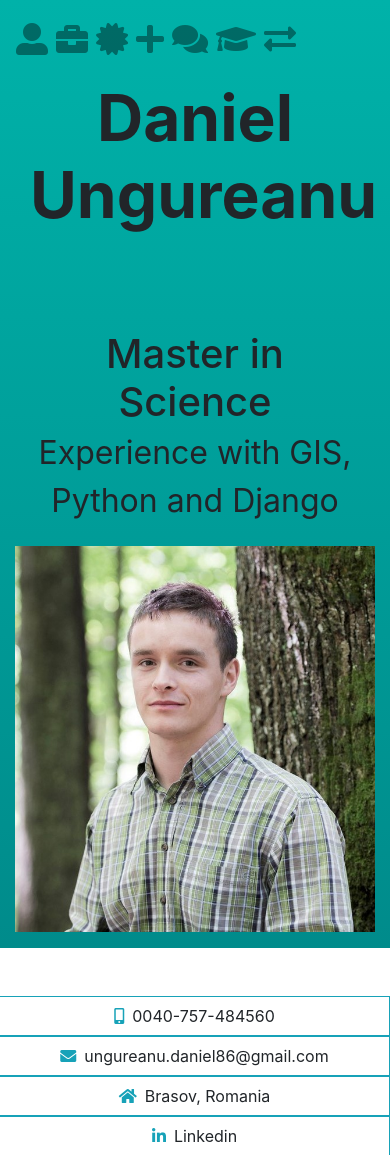
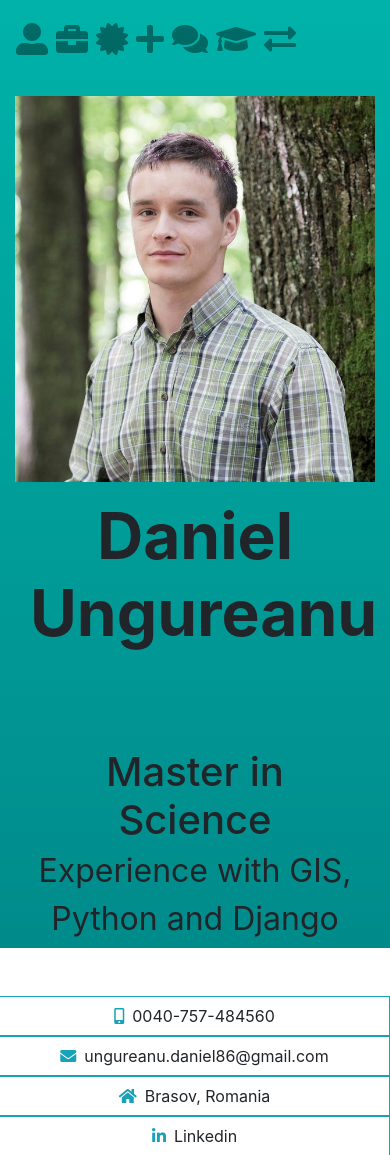
Before and after one commit to ungureanudaniel/resume1, a Django app: page / in a window 390 px wide. Shown: the top 1155 px of the page. Run offline with Django 3.2, Linux system fonts and the light colour scheme; some libraries are stand-ins or nearby versions.

Commit message:
Improved responsiveness of header

```diff
--- a/resumeapp/templates/resume1/home.html
+++ b/resumeapp/templates/resume1/home.html
@@ -46,10 +46,10 @@
 
     <div class="header row">
     <!-- navigation bar with icons-->
-      <nav class="navbar float-left col-lg-12 col-xl-1 d-flex" >
+      <nav class="navbar float-left justify-content-md-center col-sm-12 col-lg-1 d-flex" >
 
     <!-- navbar links -->
-        <ul class="navbar-nav align-self-start flex-xl-column flex-row d-flex">
+        <ul class="navbar-nav align-self-start flex-lg-column flex-row d-flex">
           <li class="nav-item list-unstyled">
             <a class="nav-link" href="#profile"><i class="fas fa-user-alt pr-2" title="Profile"></i></a>
           </li>
@@ -85,7 +85,10 @@
           </div>
         </div>
       -->
-      <div class="col-lg-12 col-xl-7 order-sm-3 align-self-center">
+      <div class="headshot text-center order-sm-2 col-lg-4 mb-3 mt-3">
+        <img class="text-info img-fluid m-0 p-0"; src="{% static 'images/EU.jpg' %}" alt="Daniel Ungureanu">
+      </div>
+      <div class="col-md-12 col-lg-7 order-sm-3 align-self-center">
         <div class="col name align-self-center">
           <h2 class="text-center">Daniel Ungureanu</h2>
         </div>
@@ -93,10 +96,6 @@
           <h2 class="text-center">Master in Science<br><small>Experience with GIS, Python and Django</small></h2>
         </div>
       </div>
-      <div class="headshot text-center order-sm-2 col-xl-4 mb-3 mt-3">
-        <img class="text-info img-fluid m-0 p-0"; src="{% static 'images/EU.jpg' %}" alt="Daniel Ungureanu">
-      </div>
-
     </div>
 <!-- animation showing different hobbies, some kind of slideshow ......
     <div class="container slideshow">
```
